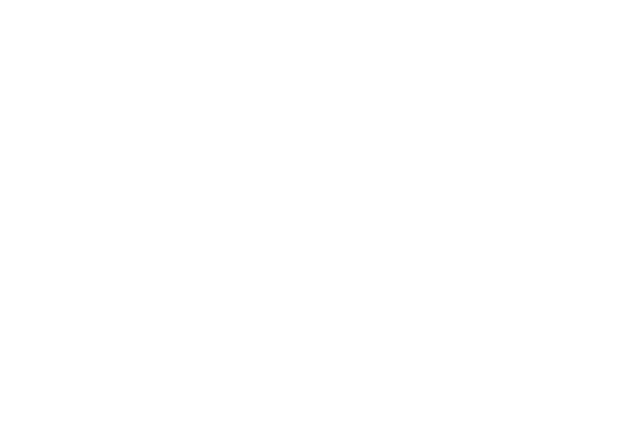
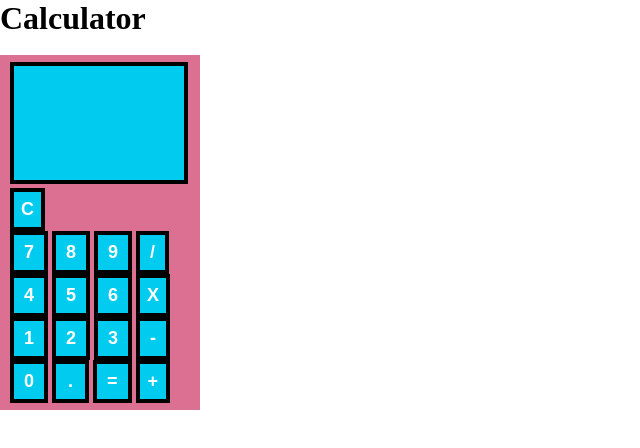
Before and after one commit to Momentum-Team-8/js--calculator-itsdeebarnett, a plain HTML site: page index.html in a window 1280 px wide. Shown: the whole page, without its empty margins (0-640 px from the left). Drawn offline with Linux system fonts and the light colour scheme.

Commit message:
buttons in error

```diff
--- a/index.html
+++ b/index.html
@@ -7,9 +7,52 @@
     <script src="main.js"></script>
     <link rel="stylesheet" href="main.css" />
 
-    <title>Document</title>
+    <title>Calcoolator</title>
 </head>
+
 <body>
+    <header class= "page-header">
+        <h1>Calculator</h1>
+    </header>
+<br>
+
+    <!-- <div class="output"></div> -->
+
+        <div class="container">
+            <div class="row-one" style: width: 100%;>
+
+                <div class= "output-button" id="output"></div>
+            </div>
+            <div class= "button-c" id="clear">C</div>
+
+            <div class="row-two" style: width: 100%;>
+
+                <div class= "button-7" id="seven">7</div>
+                <div class= "button-8" id="eight">8</div>
+                <div class= "button-9" id="nine">9</div>
+                <div class= "divide-button" id="divide">/</div>
+
+            <div class="row-three" style: width: 100%;>
+
+                <div class= "button-4" id="four">4</div>
+                <div class= "button-5" id="five">5</div>
+                <div class= "button-6" id="six">6</div>
+                <div class= "mulitply-button" id="mulitply">X</div>
+
+            <div class="row-four" style: width: 100%;>
+
+                <div class= "button-1" id="one">1</div>
+                <div class= "button-2" id="two">2</div>
+                <div class= "button-3" id="three">3</div>
+                <div class= "minus-button" id="minus">-</div>
+
+            <div class="row-five" style: width: 100%>
+
+                <div class= "button-0" id="zero">0</div>
+                <div class= "decimal-button" id="decimal">.</div>
+                <div class= "equal-button" id="equal">=</div>
+                <div class= "addition-button" id="addition">+</div>
+    </div>
 
 </body>
 </html>
--- a/main.css
+++ b/main.css
@@ -0,0 +1,279 @@
+*
+    { box-sizing: border-box;
+        margin: 0;
+        padding: 0;
+        border: 100px green;
+
+}
+
+
+
+.container{
+    background-color: palevioletred;
+    padding: 7px 10px;
+    width: 200px;
+    border: 4px black
+    padding
+}
+.row-one {
+
+        background-color:#01cbef;
+        border:4px solid black;
+        display:inline-block;
+        cursor:pointer;
+        color:#ffffff;
+        font-family:Arial;
+        font-size:18px;
+        font-weight:bold;
+        padding:7px 10px;
+        margin:0;
+        text-decoration:none;
+
+
+}
+
+.row-two{
+    align-content: center;
+}
+
+.row-three{
+    align-content: center;
+}
+
+.row-four{
+    align-content: center;
+}
+
+.row-five{
+    align-content: center;
+}
+
+.output-button{
+    width: 150px;
+    height: 100px;
+    border: 4px solid black
+    display inline-block;
+}
+
+.button-c{
+    border:4px solid black;
+    display:inline-block;
+    padding: 7px ;
+    margin:0;
+    background-color:  #01cbef;
+    font-family:Arial;
+    font-size:18px;
+    color:#ffffff;
+    font-weight: bold;
+    cursor: pointer;
+}
+
+.button-7 {
+    background-color:#01cbef;
+    border:4px solid black;
+    display:inline-block;
+    cursor:pointer;
+    color:#ffffff;
+    font-family:Arial;
+    font-size:18px;
+    font-weight:bold;
+    padding:7px 10px;
+    margin:0;
+    text-decoration:none;
+
+}
+
+.button-8{
+    background-color:#01cbef;
+    border:4px solid black;
+    display:inline-block;
+    cursor:pointer;
+    color:#ffffff;
+    font-family:Arial;
+    font-size:18px;
+    font-weight:bold;
+    padding:7px 10px;
+    text-decoration:none;
+}
+
+.button-9{
+    background-color:#01cbef;
+    border:4px solid black;
+    display:inline-block;
+    cursor:pointer;
+    color:#ffffff;
+    font-family:Arial;
+    font-size:18px;
+    font-weight:bold;
+    padding:7px 10px;
+    text-decoration:none;
+}
+
+.divide-button{
+    background-color:#01cbef;
+    border:4px solid black;
+    display:inline-block;
+    cursor:pointer;
+    color:#ffffff;
+    font-family:Arial;
+    font-size:18px;
+    font-weight:bold;
+    padding:7px 10px;
+    text-decoration:none;
+}
+
+.button-4{
+    background-color:#01cbef;
+    border:4px solid black;
+    display:inline-block;
+    cursor:pointer;
+    color:#ffffff;
+    font-family:Arial;
+    font-size:18px;
+    font-weight:bold;
+    padding:7px 10px;
+    text-decoration:none;
+}
+
+.button-5{
+    background-color:#01cbef;
+    border:4px solid black;
+    display:inline-block;
+    cursor:pointer;
+    color:#ffffff;
+    font-family:Arial;
+    font-size:18px;
+    font-weight:bold;
+    padding:7px 10px;
+    text-decoration:none;
+}
+
+.button-6{
+    background-color:#01cbef;
+    border:4px solid black;
+    display:inline-block;
+    cursor:pointer;
+    color:#ffffff;
+    font-family:Arial;
+    font-size:18px;
+    font-weight:bold;
+    padding:7px 10px;
+    text-decoration:none;
+}
+
+.mulitply-button{
+    background-color:#01cbef;
+    border:4px solid black;
+    display:inline-block;
+    cursor:pointer;
+    color:#ffffff;
+    font-family:Arial;
+    font-size:18px;
+    font-weight:bold;
+    padding:7px  7px;
+    text-decoration:none;
+}
+
+.button-1{
+    background-color:#01cbef;
+    border:4px solid black;
+    display:inline-block;
+    cursor:pointer;
+    color:#ffffff;
+    font-family:Arial;
+    font-size:18px;
+    font-weight:bold;
+    padding:7px 10px;
+    text-decoration:none;
+}
+
+.button-2{
+    background-color:#01cbef;
+    border:4px solid black;
+    display:inline-block;
+    cursor:pointer;
+    color:#ffffff;
+    font-family:Arial;
+    font-size:18px;
+    font-weight:bold;
+    padding:7px 10px;
+    text-decoration:none;
+}
+
+.button-3{
+    background-color:#01cbef;
+    border:4px solid black;
+    display:inline-block;
+    cursor:pointer;
+    color:#ffffff;
+    font-family:Arial;
+    font-size:18px;
+    font-weight:bold;
+    padding:7px 10px;
+    text-decoration:none;
+}
+
+.minus-button{
+    background-color:#01cbef;
+    border:4px solid black;
+    display:inline-block;
+    cursor:pointer;
+    color:#ffffff;
+    font-family:Arial;
+    font-size:18px;
+    font-weight:bold;
+    padding:7px 10px;
+    text-decoration:none;
+}
+
+.button-0{
+    background-color:#01cbef;
+    border:4px solid black;
+    display:inline-block;
+    cursor:pointer;
+    color:#ffffff;
+    font-family:Arial;
+    font-size:18px;
+    font-weight:bold;
+    padding:7px 10px;
+    text-decoration:none;
+}
+
+.decimal-button{
+    background-color:#01cbef;
+    border:4px solid black;
+    display:inline-block;
+    cursor:pointer;
+    color:#ffffff;
+    font-family:Arial;
+    font-size:18px;
+    font-weight:bold;
+    padding:7px 12px;
+    text-decoration:none;
+}
+
+.equal-button{
+    background-color:#01cbef;
+    border:4px solid black;
+    display:inline-block;
+    cursor:pointer;
+    color:#ffffff;
+    font-family:Arial;
+    font-size:18px;
+    font-weight:bold;
+    padding:7px 10px;
+    text-decoration:none;
+}
+
+.addition-button{
+    background-color:#01cbef;
+    border:4px solid black;
+    display:inline-block;
+    cursor:pointer;
+    color:#ffffff;
+    font-family:Arial;
+    font-size:18px;
+    font-weight:bold;
+    padding:7px 8px;
+    text-decoration:none;
+}
--- a/main.js
+++ b/main.js
@@ -0,0 +1,21 @@
+let output = document.querySelector('.output-button')
+let newElement= document.createElement('h2')
+
+
+document.getElementById('#seven').addEventListener('click', function (event){
+    let seven = document.createTextNode(eval(output.Innertext))
+    const erase = document.getElementById("output")
+    erase.textContent = ''
+
+    setTimeout(function(){
+        newElement.appendChild(equal)
+        output.appendChild(newElement)
+    }, 200) ;
+})
+
+// document.querySelector('#seven').addEventListener('click', function (event){
+//     let newEntry = document.createTextNode(event.target.innerHTML)
+//     newElement.appendChild(newEntry)
+//     output.appendChild(newElement)
+//     console.log(event.target.innerHTML)
+// })
```
